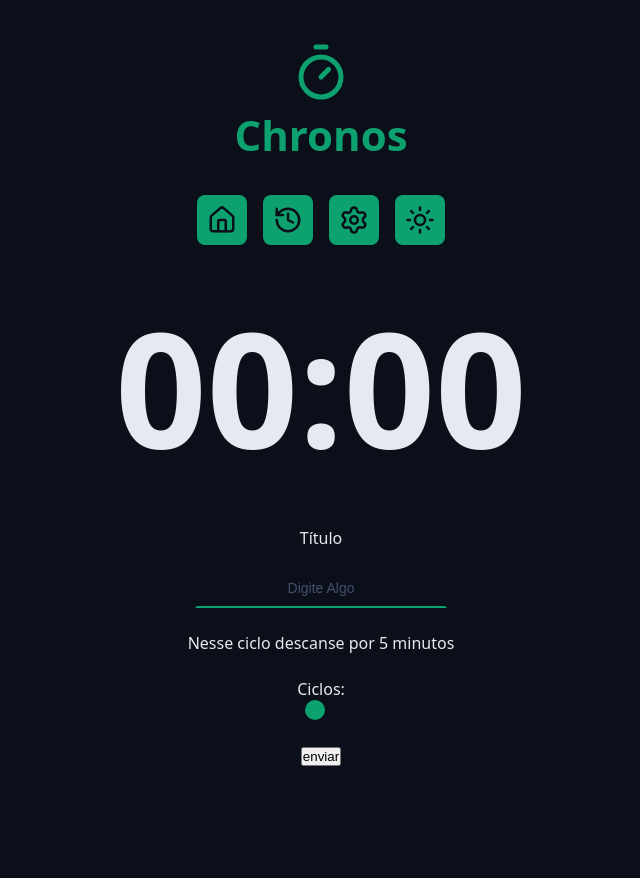
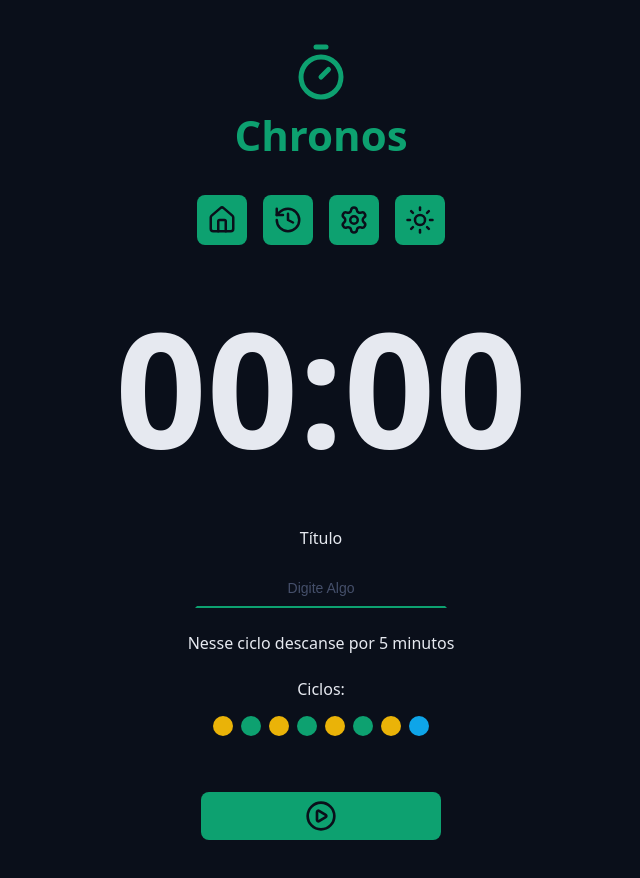
Before and after one commit to Codby-Sa/pomodoro, a React (Vite) app: page / in a window 1280 px wide. Shown: the top 878 px of the page, without its empty margins (319-959 px from the left). Before the commit the page ends 800 px from the top, so only its background shows below. Built offline with nearby package versions, Linux system fonts and the light colour scheme.

Commit message:
feature: start and stop button

```diff
--- a/src/App.tsx
+++ b/src/App.tsx
@@ -6,6 +6,8 @@ import Menu from './components/Menu';
 import CountDown from './components/CountDown';
 import DeafaultInput from './components/DefaultInput';
 import Cycles from './components/Cycles';
+import DefaultButton from './components/DefaultButton';
+import { PlayCircleIcon, StopCircleIcon } from 'lucide-react';
 
 export function App() {
 
@@ -40,7 +42,7 @@ export function App() {
           </div>
 
           <div className='formRow'>
-            <button>enviar</button>
+            <DefaultButton icon={<PlayCircleIcon/>}/>
           </div>
 
         </form>
--- a/src/components/Cycles/index.tsx
+++ b/src/components/Cycles/index.tsx
@@ -5,7 +5,14 @@ export default function Cycles(){
         <div className={styles.container}>
             <span>Ciclos:</span>
             <div className={styles.cycleDots}>
-                <span className={styles.dot}> </span>
+                <span className={`${styles.dot} ${styles.workTime}`}> </span>
+                <span className={`${styles.dot} ${styles.shortBreakTime}`}> </span>
+                <span className={`${styles.dot} ${styles.workTime}`}> </span>
+                <span className={`${styles.dot} ${styles.shortBreakTime}`}> </span>
+                <span className={`${styles.dot} ${styles.workTime}`}> </span>
+                <span className={`${styles.dot} ${styles.shortBreakTime}`}> </span>
+                <span className={`${styles.dot} ${styles.workTime}`}> </span>
+                <span className={`${styles.dot} ${styles.longBreakTime}`}> </span>
             </div>
         </div>
     )
--- a/src/components/Cycles/styles.module.css
+++ b/src/components/Cycles/styles.module.css
@@ -1,9 +1,15 @@
 .container{
     color: var(--text-default);
+    display: flex;
+    flex-direction: column;
+    align-items: center;
+    justify-content: center;
+    gap: 1.6rem;
 }
 
-.cyclesDots{
+.cycleDots{
     display: flex;
+    gap: 0.8rem;
 }
 
 
@@ -12,6 +18,16 @@
     height: 2rem;
     background-color: var(--primary);
     border-radius: 50%;
-    margin: 0 0.8rem;
-    display: block;
 }
+
+.workTime{
+    background-color: var(--warning);
+}
+
+.shortBreakTime{
+    background-color: var(--primary);
+}
+
+.longBreakTime{
+    background-color: var(--info);
+}
--- /dev/null
+++ b/src/components/DefaultButton/index.tsx
@@ -0,0 +1,16 @@
+import styles from './styles.module.css';
+
+type DefaultButtonProps = {
+    icon: React.ReactNode;
+    color?: 'green' | 'red';
+} & React.ComponentProps<'button'>;
+
+export default function DefaultButton({ icon, color = 'green', ...props }: DefaultButtonProps) {
+    return (
+        <>
+            <button className={`${styles.button} ${styles[color]}`} {...props}>
+                {icon}
+            </button>
+        </>
+    );
+}
--- /dev/null
+++ b/src/components/DefaultButton/styles.module.css
@@ -0,0 +1,32 @@
+.button{
+    background-color: var(--primary);
+    color: var(--text-over-primary);
+    border: none;
+    display: flex;
+    align-items: center;
+    justify-content: center;
+    min-width: 24rem;
+    border-radius: 0.8rem;
+    padding: 0.8rem;
+    cursor: pointer;
+    margin: 3.2rem 0;
+    transition: all 0.1s ease-in-out;
+}
+
+.button svg{
+    width: 3.2rem;
+    height: 3.2rem;
+}
+.button:hover{
+    filter: brightness(0.8);
+}
+
+.green{
+    background-color: var(--primary);
+    color: var(--text-over-primary);
+}
+
+.red{
+    background-color: var(--error);
+    color: var(--text-over-error);
+}
```
